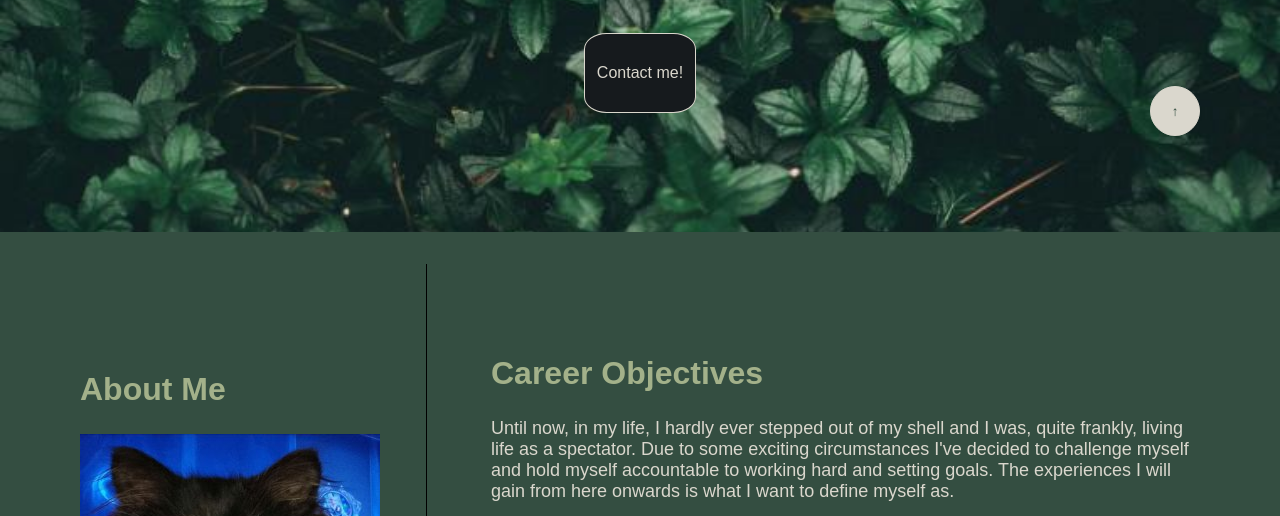
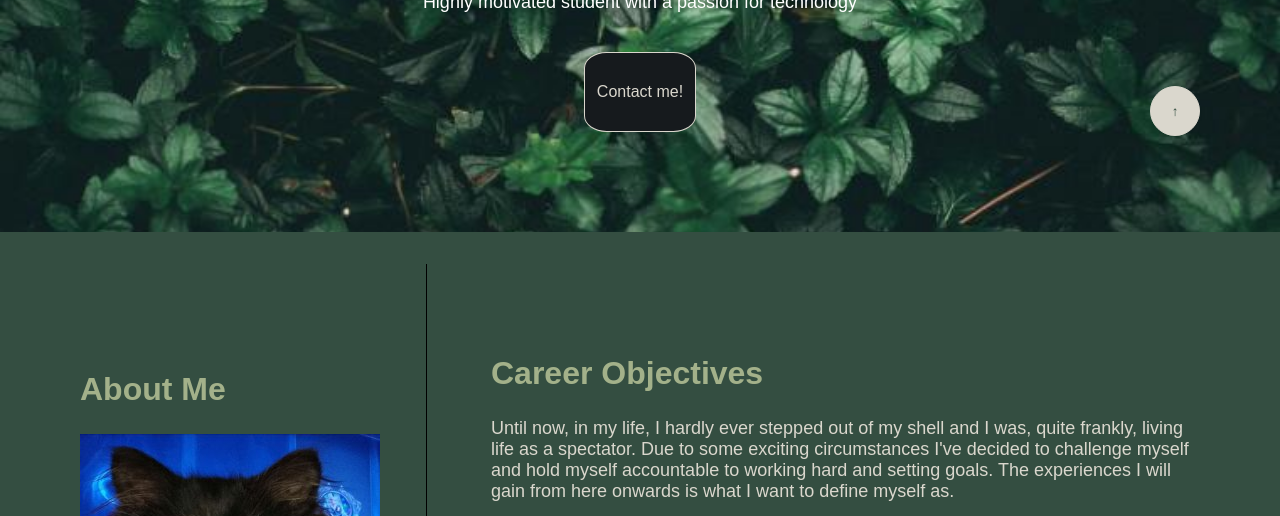
Before and after one commit to uzairjacobs/UZAJAC270_FTO2306_GroupB_UzairJacobs_ITW_Digital-Resume, a plain HTML site: page index.html in a window 1280 px wide. Shown: the part 584-1100 px from the top of the page. Drawn offline with Linux system fonts and the light colour scheme.

Commit message:
added intro to header

```diff
--- a/index.html
+++ b/index.html
@@ -25,6 +25,7 @@
         />
 
         <h2>CodeSpace Student</h2>
+        <p>Highly motivated student with a passion for technology</p>
         <br />
 
         <a id="to-contact-section" href="#contact">
```
